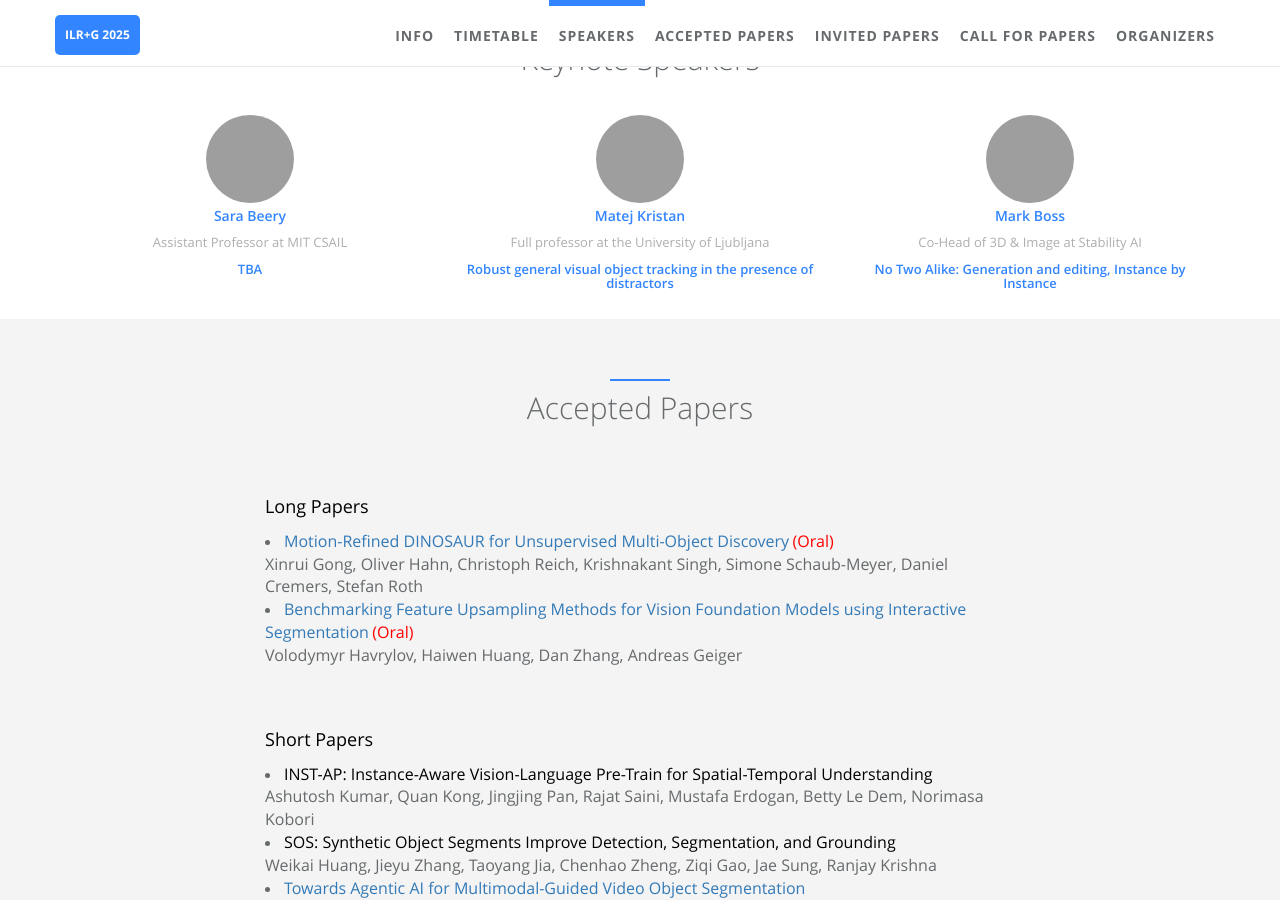
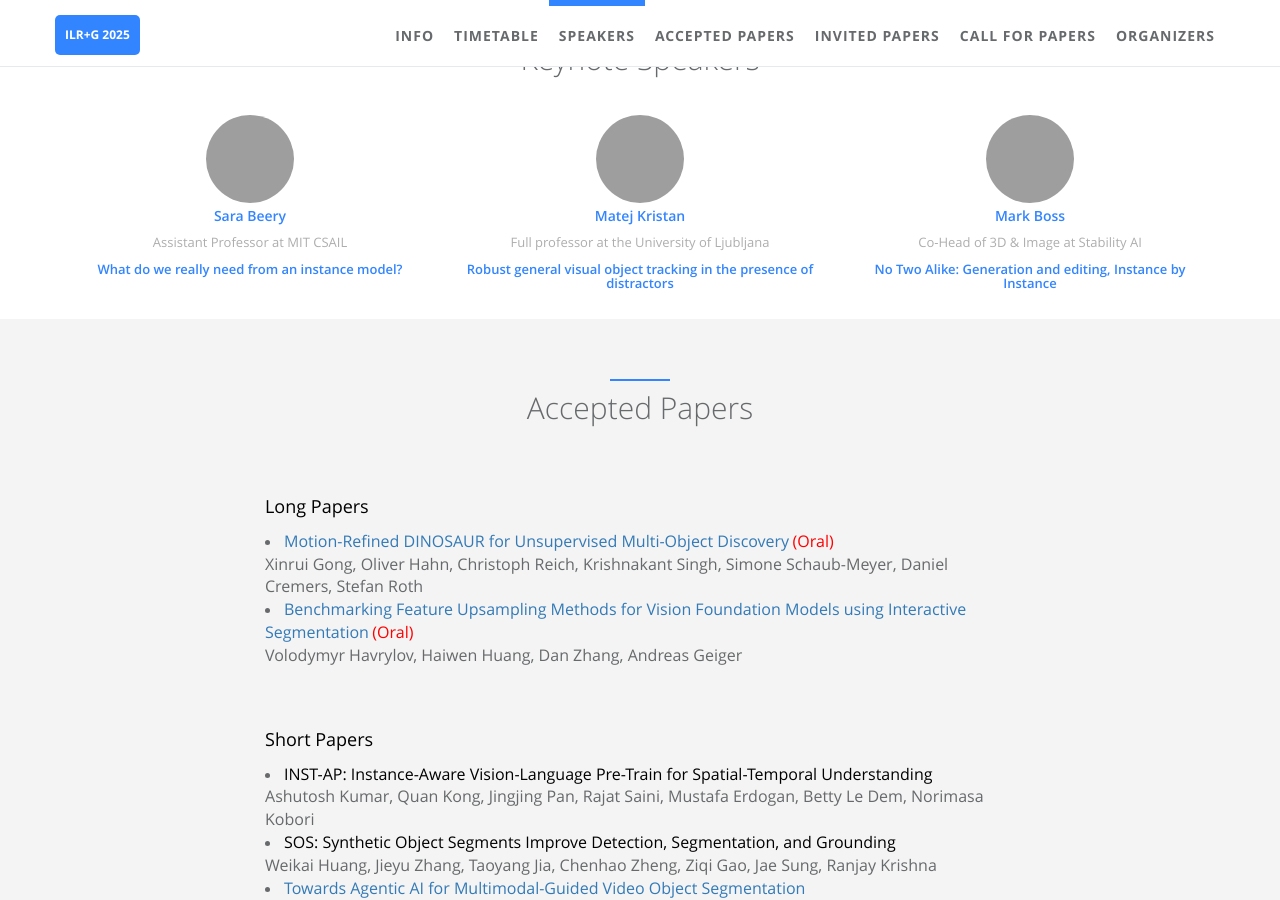
Before and after one commit to ilr-workshop/ICCVW2025, a Jekyll site: the page built from index.html, in a window 1280 px wide and 900 px high, scrolled down 2504 px, cut to the strip 0-900 px from the top of the window. Built offline with Jekyll 4.4.1, drawn with Linux system fonts in a browser that asks for light colours; grey boxes are pictures that could not be loaded.

Commit message:
Update speaker.yml

```diff
--- a/_data/index/speaker.yml
+++ b/_data/index/speaker.yml
@@ -8,7 +8,7 @@
   i18n: Sara Beery
   img: /static/assets/img/landing/sara.jpeg
   desc: Assistant Professor at MIT CSAIL
-  title: TBA
+  title: What do we really need from an instance model?
   abstract:
   bio:
 
```
